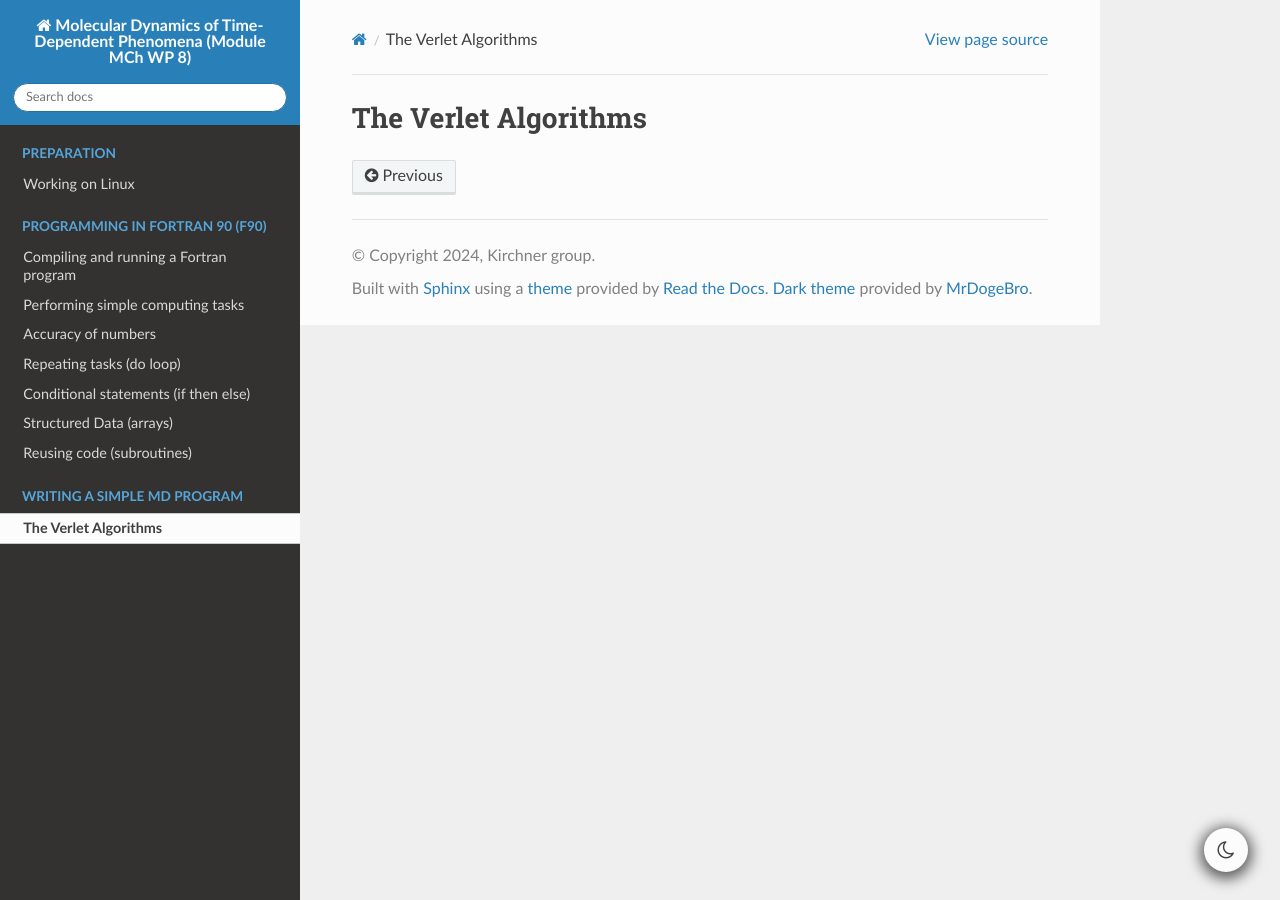
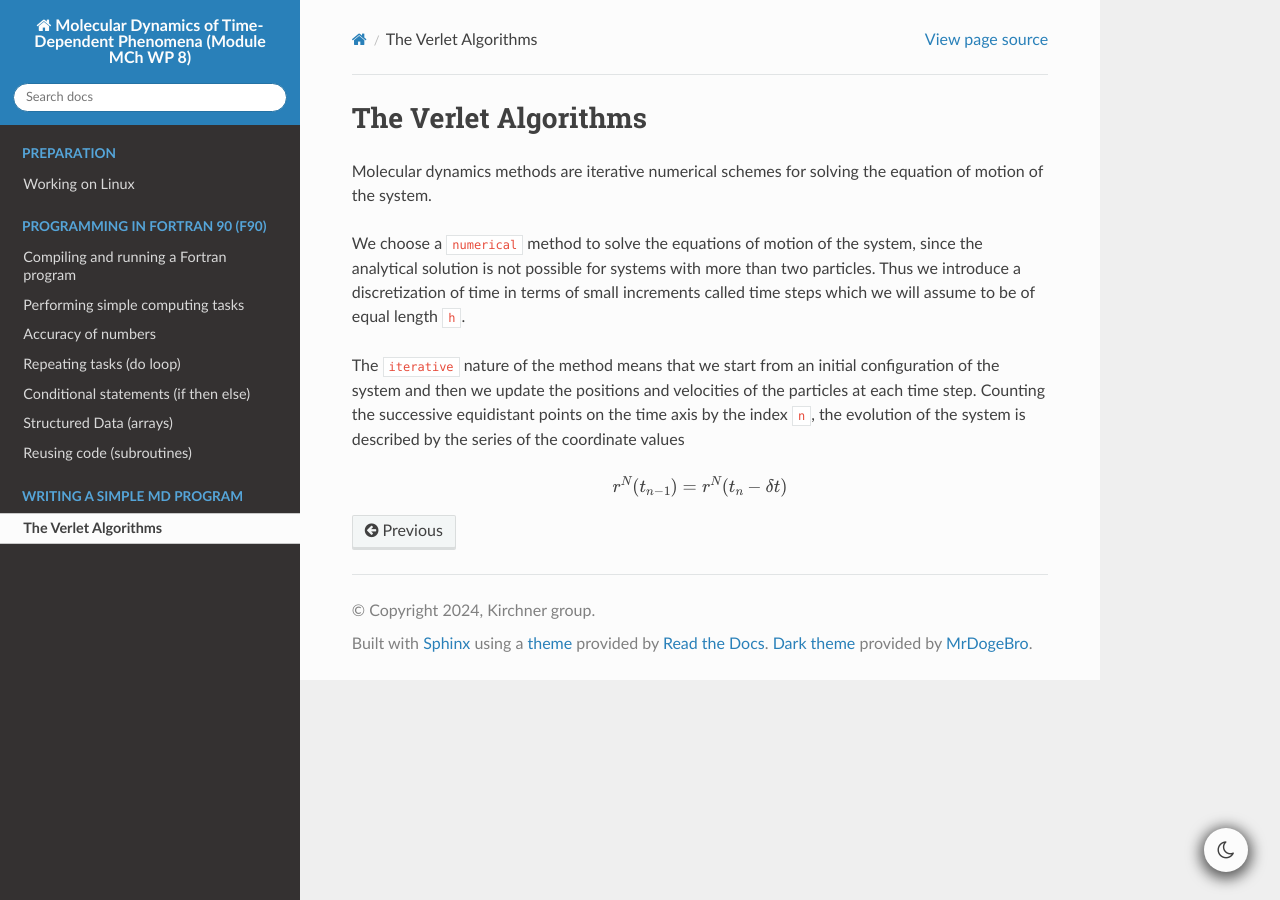
Before and after one commit to Katrin-Drys/WP8_programming, a Sphinx documentation site: the page built from docs/source/03_MDprogram.rst, in a window 1280 px wide. Built offline with Sphinx 7.4.7 and the Read the Docs theme 3.1.0, drawn with Linux system fonts in a browser that asks for light colours.

Commit message:
math test

```diff
--- a/docs/source/03_MDprogram.rst
+++ b/docs/source/03_MDprogram.rst
@@ -1,2 +1,18 @@
 The Verlet Algorithms
 =====================
+Molecular dynamics methods are iterative numerical schemes for solving the
+equation of motion of the system.
+
+We choose a ``numerical`` method to solve the equations of motion of the system,
+since the analytical solution is not possible for systems with more than two
+particles. Thus we introduce a discretization of time in terms of small
+increments called time steps which we will assume to be of equal length ``h``.
+
+The ``iterative`` nature of the method means that we start from an initial
+configuration of the system and then we update the positions and velocities of
+the particles at each time step.
+Counting the successive equidistant points on the time axis by the index ``n``,
+the evolution of the system is described by the series of the coordinate values
+
+.. math::
+    r^N(t_{n-1}) = r^N(t_n - \delta t)
```
